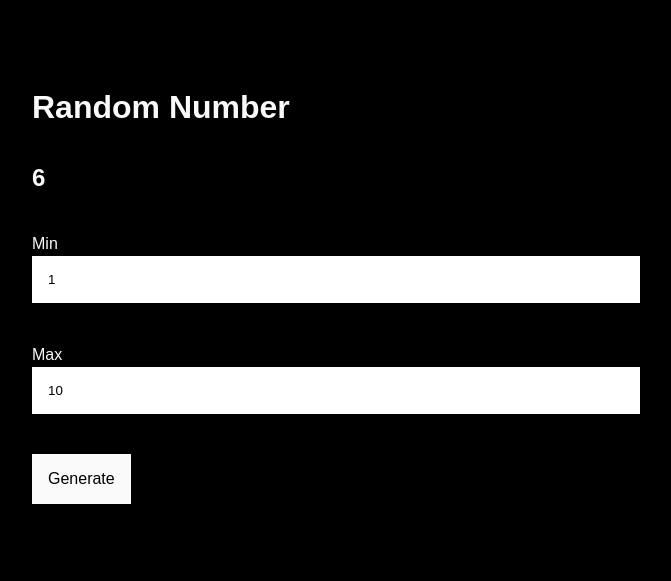
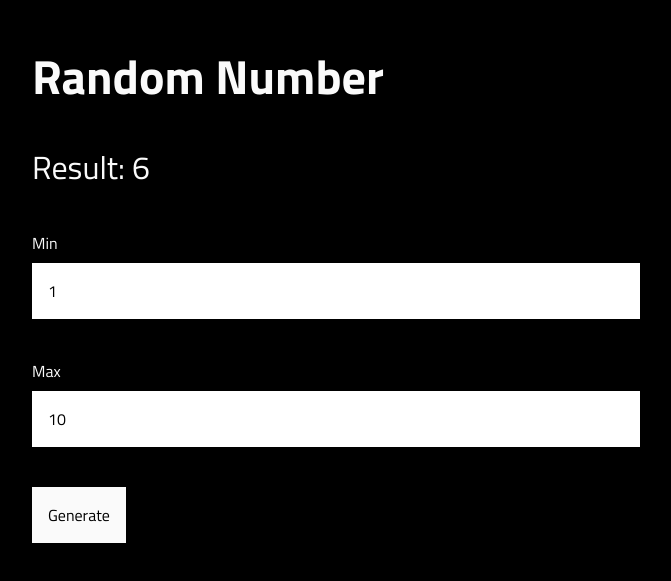
Before and after one commit to shamwela/random-number, a React (Create React App) app: page / in a window 1280 px wide. Shown: the part 103-684 px from the top of the page, without its empty margins (304-975 px from the left). Built offline with nearby package versions, Linux system fonts and the light colour scheme.

Commit message:
Update styles

```diff
--- a/src/App.js
+++ b/src/App.js
@@ -39,7 +39,7 @@ class App extends Component {
             onSubmit={(event) => generate(event.preventDefault())}
             id='form'
           >
-            <h2 id='result'>{result}</h2>
+            <span id='result'>Result: {result}</span>
             <div className='input-group'>
               <label htmlFor='min'>Min</label>
               <input
--- a/src/App.sass
+++ b/src/App.sass
@@ -10,15 +10,19 @@
   min-height: 50vh
 
 #title
-  margin-bottom: 5vh
+  margin-bottom: 5vh // this should be the same as form's row gap to look nice
+  font-size: 3rem
 
 #form
   display: grid
-  grid-gap: 5vh
+  row-gap: 5vh
+
+#result
+  font-size: 2rem
 
 .input-group
-  display: flex
-  flex-direction: column
+  display: grid
+  row-gap: 1vh
 
 @media only screen and (min-width: 1025px) // for big landscape tablets, laptops, and desktops
   #app
--- a/src/index.sass
+++ b/src/index.sass
@@ -1,3 +1,5 @@
+@import url('https://fonts.googleapis.com/css2?family=Titillium+Web:wght@400;700&display=swap')
+
 $dominant-color: #000000
 $secondary-color: #fafafa
 $accent-color: #0000ff
@@ -6,7 +8,7 @@ $accent-color: #0000ff
   box-sizing: border-box
   margin: 0
   padding: 0
-  font-family: Arial, sans-serif
+  font-family: 'Titillium Web', Arial, sans-serif
   color: $secondary-color
 
 *::selection
@@ -58,6 +60,7 @@ button
 input
   border: 0
   padding: 1rem
+  font-size: inherit
   color: $dominant-color
 
 input:focus
```
